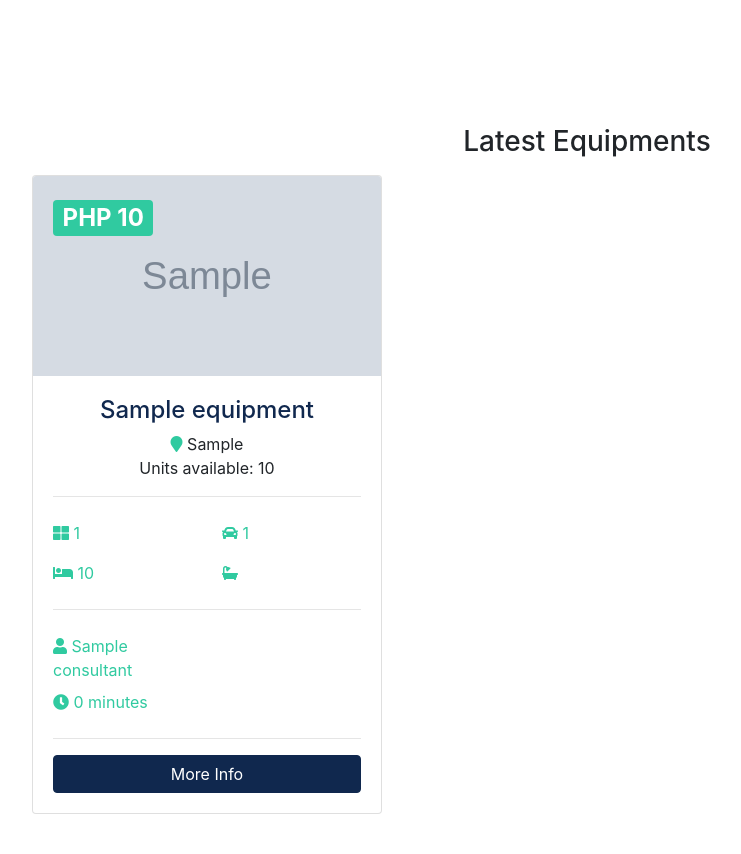
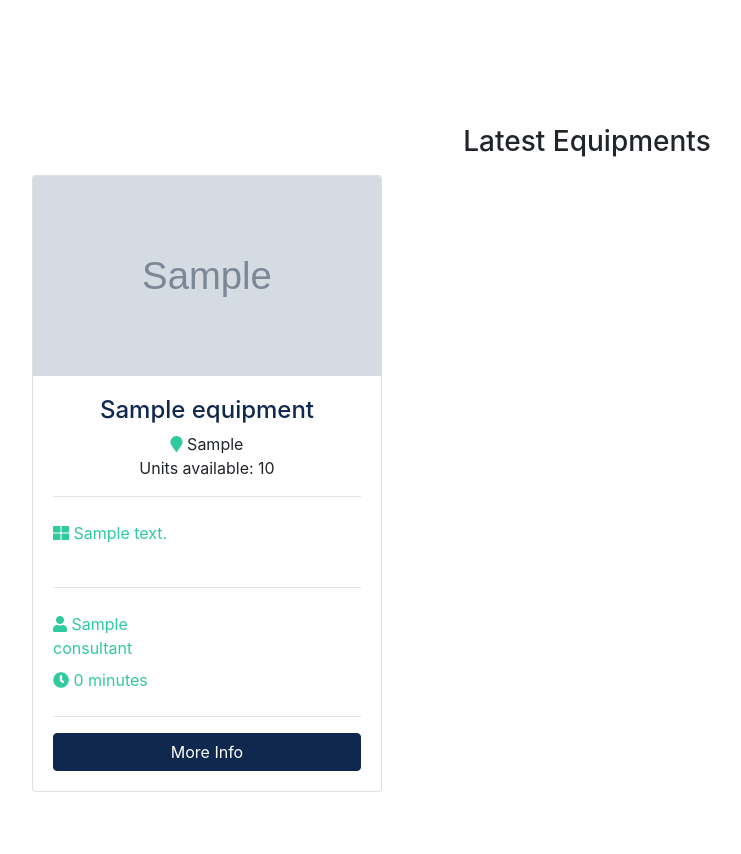
Before and after one commit to rickyaguilar/aquinas_project, a Django app: page / in a window 1280 px wide. Shown: the part 701-1555 px from the top of the page, without its empty margins (53-794 px from the left). Run offline with Django 3.2, Linux system fonts and the light colour scheme; tables that the repository leaves empty hold one stand-in row (values such as "Sample post"); grey boxes marked "Sample" are stand-in pictures; some libraries are stand-ins or nearby versions.

Commit message:
Add files via upload
Updated pages

```diff
--- a/pages/templates/accounts/register.html
+++ b/pages/templates/accounts/register.html
@@ -34,6 +34,10 @@
                   <input type="email" name="email" class="form-control" required>
                 </div>
                 <div class="form-group">
+                  <label for="company">Company</label>
+                  <input type="company" name="company" class="form-control" required>
+                </div>
+                <div class="form-group">
                   <label for="password2">Password</label>
                   <input type="password" name="password" class="form-control" required>
                 </div>
--- a/pages/templates/equipments/equipment.html
+++ b/pages/templates/equipments/equipment.html
@@ -95,8 +95,8 @@
             <div class="col-md-6">
               <ul class="list-group list-group-flush">
                 <li class="list-group-item text-secondary">
-                  <i class="fas fa-money-bill-alt"></i> Asking Price:
-                  <span class="float-right">PHP {{ equipment.price | intcomma }}</span>
+                  <!-- <i class="fas fa-money-bill-alt"></i> Asking Price: -->
+                  <span class="float-right"><!-- PHP {{ equipment.price | intcomma }} --></span>
                 </li>
                 <li class="list-group-item text-secondary">
                   <i class="fas fa-bed"></i> Capacity:
--- a/pages/templates/equipments/search.html
+++ b/pages/templates/equipments/search.html
@@ -100,7 +100,7 @@
 		          		<img class="card-img-top" src="{{ equipment.photo_main.url }}" alt="" height="300">
 		            	<div class="card-img-overlay">
 		              <h2>
-		                <span class="badge badge-secondary text-white">PHP {{ equipment.price | intcomma }}</span>
+		                <span class="badge badge-secondary text-white"><!-- PHP {{ equipment.price | intcomma }} --></span>
 		              </h2>
 		            </div>
 		            <div class="card-body">
--- a/pages/templates/pages/index.html
+++ b/pages/templates/pages/index.html
@@ -81,7 +81,7 @@
 		            <img class="card-img-top" src="{{ equipment.photo_main.url}}" alt="" height="200">
 		            <div class="card-img-overlay">
 		              <h2>
-		                <span class="badge badge-secondary text-white">PHP {{ equipment.price | intcomma }}</span>
+		                <span class="badge badge-secondary text-white"><!-- PHP {{ equipment.price | intcomma }} --></span>
 		              </h2>
 		            </div>
 		            <div class="card-body">
@@ -92,16 +92,16 @@
 		              </div>
 		              <hr>
 		              <div class="row py-2 text-secondary">
-		                <div class="col-6">
-		                  <i class="fas fa-th-large"></i> {{ equipment.sqft }}</div>
-		                <div class="col-6">
-		                  <i class="fas fa-car"></i> {{ equipment.driver }}</div>
+		                <div class="col-12">
+		                  <i class="fas fa-th-large"></i> {{ equipment.description }}</div>
+		                <div class="col-12">
+		                  <i class=""></i> <!-- {{ equipment.driver }} --></div>
 		              </div>
 		              <div class="row py-2 text-secondary">
 		                <div class="col-6">
-		                  <i class="fas fa-bed"></i> {{ equipment.capacity }}</div>
+		                  <i class=""></i> <!-- {{ equipment.capacity }} --></div>
 		                <div class="col-6">
-		                  <i class="fas fa-bath"></i> <!-- {{ listing.bathrooms }} --></div>
+		                  <i class=""></i> <!-- {{ listing.bathrooms }} --></div>
 		              </div>
 		              <hr>
 		              <div class="row py-2 text-secondary">
```
Also changed, not shown: pages/templates/equipments/equipments.html (+6 -6 lines), pages/static/img/dennis.jpg (added), pages/static/img/frankie.png (added), pages/static/img/junn.jpg (added).
